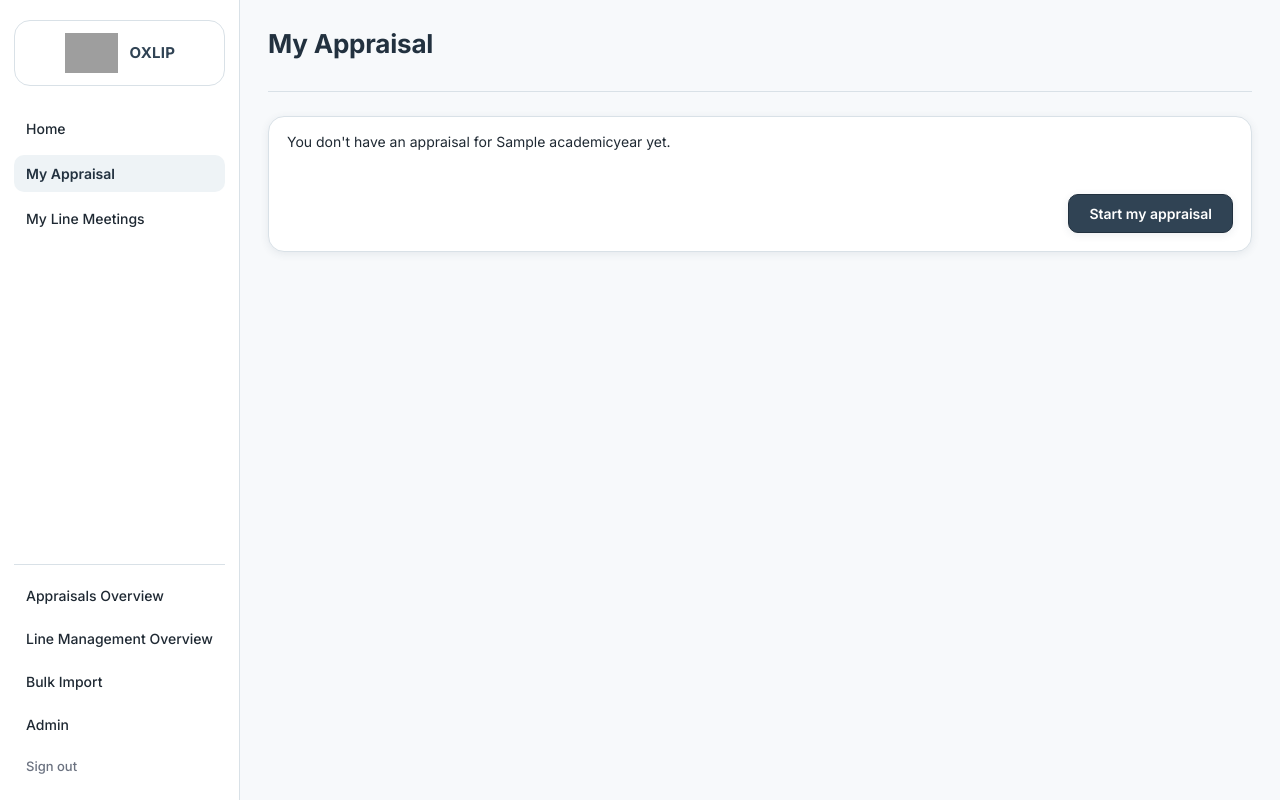
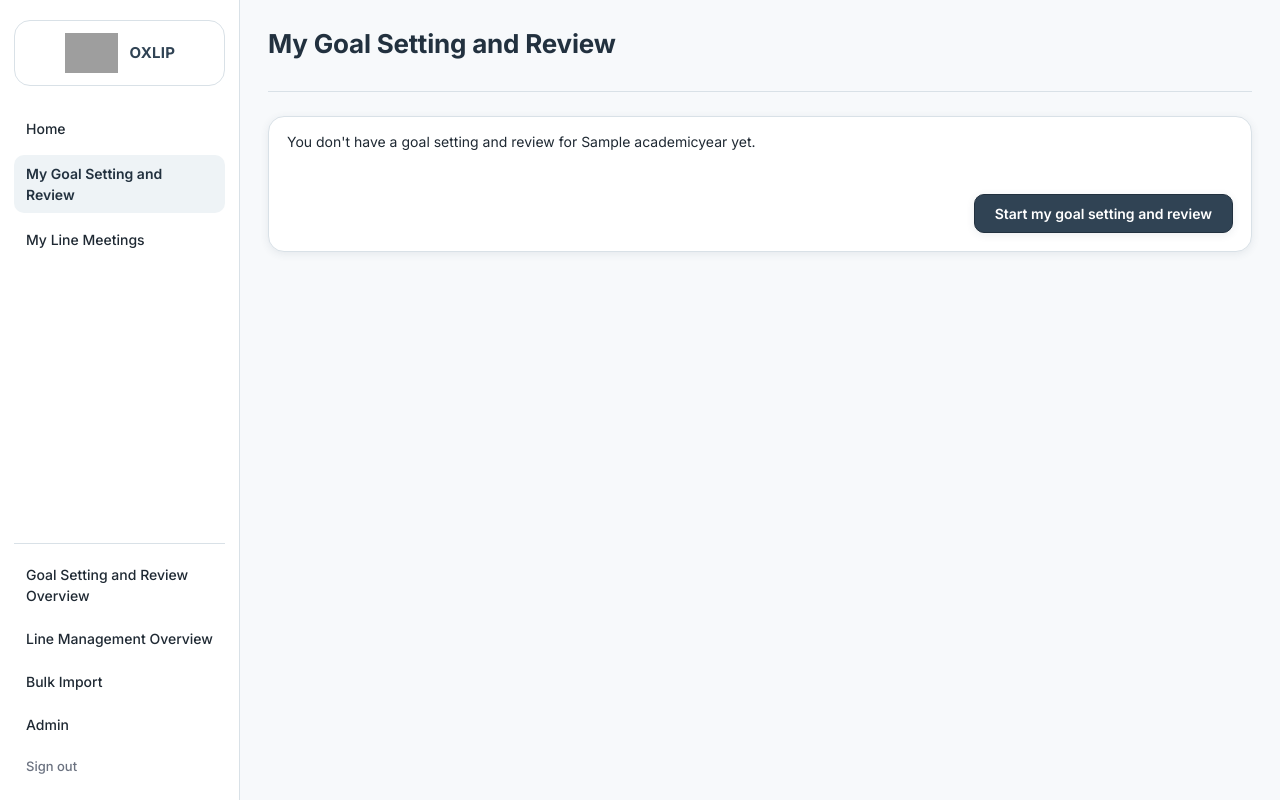
Before and after one commit to philchurch77/lmpm, a Django app: page /appraisals/ in a window 1280 px wide. Run offline with Django 5.2, Linux system fonts and the light colour scheme; a user stored in the database is signed in; tables that the repository leaves empty hold one stand-in row (values such as "Sample post"); parts of the project's set-up code (start-up, migrations or seed data) failed here and were passed over; grey boxes are pictures that could not be loaded.

Commit message:
appraisal language update

```diff
--- a/appraisals/apps.py
+++ b/appraisals/apps.py
@@ -3,3 +3,5 @@ from django.apps import AppConfig
 
 class AppraisalsConfig(AppConfig):
     name = 'appraisals'
+    # Client-facing label (the code identifier stays "appraisals").
+    verbose_name = "Goal Setting and Review"
--- a/appraisals/models.py
+++ b/appraisals/models.py
@@ -131,6 +131,9 @@ class Appraisal(models.Model):
     updated_at = models.DateTimeField(auto_now=True)
 
     class Meta:
+        # Client-facing labels (the model/table stay "Appraisal").
+        verbose_name = "Goal Setting and Review"
+        verbose_name_plural = "Goal Setting and Reviews"
         ordering = ["-academic_year__start_year"]
         constraints = [
             models.UniqueConstraint(
--- a/appraisals/permissions.py
+++ b/appraisals/permissions.py
@@ -73,5 +73,5 @@ def get_appraisal_or_403(request, pk):
     staff = current_staff_member(request)
     role = appraisal_role(appraisal, staff, request.user)
     if role == ROLE_NONE:
-        raise PermissionDenied("You do not have access to this appraisal.")
+        raise PermissionDenied("You do not have access to this goal setting and review.")
     return appraisal, staff, role
--- a/appraisals/templates/appraisals/_tab_last_year.html
+++ b/appraisals/templates/appraisals/_tab_last_year.html
@@ -21,7 +21,7 @@
 {% else %}
   <div class="reflection-card">
     <div class="reflection-card-body">
-      <p class="descriptor-text">No previous appraisal on record.</p>
+      <p class="descriptor-text">No previous goal setting and review on record.</p>
     </div>
   </div>
 {% endif %}
--- a/appraisals/templates/appraisals/empty_state.html
+++ b/appraisals/templates/appraisals/empty_state.html
@@ -1,16 +1,16 @@
 {% extends "core/base.html" %}
 
-{% block title %}My Appraisal{% endblock %}
+{% block title %}My Goal Setting and Review{% endblock %}
 
 {% block content %}
   <header class="page-header">
-    <h1 class="page-title">My Appraisal</h1>
+    <h1 class="page-title">My Goal Setting and Review</h1>
   </header>
 
   <div class="reflection-card">
     <div class="reflection-card-body">
       {% if no_year %}
-        <p class="descriptor-text">There is no active appraisal cycle yet. Please check back once an academic year has been opened.</p>
+        <p class="descriptor-text">There is no active goal setting and review cycle yet. Please check back once an academic year has been opened.</p>
       {% elif needs_type %}
         <p class="descriptor-text">Before you start, let us know which self-review applies to you.</p>
         <form method="post" action="{% url 'appraisals:start_appraisal' %}">
@@ -20,14 +20,14 @@
             <label><input type="radio" name="staff_type" value="TEACHING" required /> Teaching</label>
             <label><input type="radio" name="staff_type" value="SUPPORT" /> Support</label>
           </fieldset>
-          <div class="actions"><button type="submit">Start my appraisal</button></div>
+          <div class="actions"><button type="submit">Start my goal setting and review</button></div>
         </form>
         <p class="descriptor-text muted">If neither looks right (for example you are a senior leader), please contact an administrator.</p>
       {% else %}
-        <p class="descriptor-text">You don't have an appraisal for {{ year }} yet.</p>
+        <p class="descriptor-text">You don't have a goal setting and review for {{ year }} yet.</p>
         <form method="post" action="{% url 'appraisals:start_appraisal' %}">
           {% csrf_token %}
-          <div class="actions"><button type="submit">Start my appraisal</button></div>
+          <div class="actions"><button type="submit">Start my goal setting and review</button></div>
         </form>
       {% endif %}
     </div>
--- a/appraisals/templates/appraisals/no_staff.html
+++ b/appraisals/templates/appraisals/no_staff.html
@@ -1,10 +1,10 @@
 {% extends "core/base.html" %}
 
-{% block title %}My Appraisal{% endblock %}
+{% block title %}My Goal Setting and Review{% endblock %}
 
 {% block content %}
   <header class="page-header">
-    <h1 class="page-title">My Appraisal</h1>
+    <h1 class="page-title">My Goal Setting and Review</h1>
   </header>
 
   <div class="reflection-card">
--- a/appraisals/tests.py
+++ b/appraisals/tests.py
@@ -951,7 +951,7 @@ class StartAppraisalSelfClassifyTests(TestCase):
         response = self.client.get(reverse("appraisals:my_appraisal"))
         self.assertContains(response, "Teaching")
         self.assertContains(response, "Support")
-        self.assertContains(response, "Start my appraisal")
+        self.assertContains(response, "Start my goal setting and review")
 
     def test_posting_teaching_sets_type_and_seeds_self_review(self):
         response = self.client.post(self.start_url, {"staff_type": "TEACHING"})
--- a/appraisals/views.py
+++ b/appraisals/views.py
@@ -119,7 +119,7 @@ def start_appraisal(request):
 
     year = AcademicYear.objects.filter(is_current=True).first()
     if year is None:
-        messages.error(request, "There is no active appraisal cycle yet.")
+        messages.error(request, "There is no active goal setting and review cycle yet.")
         return redirect("appraisals:my_appraisal")
 
     appraisal, created = Appraisal.objects.get_or_create(
--- a/core/templates/core/base.html
+++ b/core/templates/core/base.html
@@ -37,7 +37,7 @@
 
         <nav class="nav" aria-label="Primary">
           <a href="/" {% if request.path == '/' %}aria-current="page"{% endif %}>Home</a>
-          <a href="{% url 'appraisals:my_appraisal' %}" {% if '/appraisals/' in request.path %}aria-current="page"{% endif %}>My Appraisal</a>
+          <a href="{% url 'appraisals:my_appraisal' %}" {% if '/appraisals/' in request.path %}aria-current="page"{% endif %}>My Goal Setting and Review</a>
           <a href="{% url 'line_management:my_meetings' %}" {% if '/line-management/' in request.path and '/line-management/staff/' not in request.path %}aria-current="page"{% endif %}>My Line Meetings</a>
           {% if user_is_coach or user_is_line_manager %}
             <a href="{% url 'team:my_team' %}" {% if '/team/' in request.path or '/line-management/staff/' in request.path %}aria-current="page"{% endif %}>My Team</a>
@@ -46,7 +46,7 @@
 
         <div class="nav-bottom">
           {% if user.is_superuser %}
-            <a href="{% url 'overview:appraisals' %}" {% if '/overview/appraisals/' in request.path %}aria-current="page"{% endif %}>Appraisals Overview</a>
+            <a href="{% url 'overview:appraisals' %}" {% if '/overview/appraisals/' in request.path %}aria-current="page"{% endif %}>Goal Setting and Review Overview</a>
             <a href="{% url 'overview:line_management' %}" {% if '/overview/line-management/' in request.path %}aria-current="page"{% endif %}>Line Management Overview</a>
             <a href="{% url 'data_import:hub' %}" {% if '/import/' in request.path %}aria-current="page"{% endif %}>Bulk Import</a>
             <a href="/admin/" {% if '/admin/' in request.path %}aria-current="page"{% endif %}>Admin</a>
--- a/core/templates/core/home.html
+++ b/core/templates/core/home.html
@@ -19,7 +19,7 @@
     <ul class="cta-list">
       <li class="cta-card">
         <a class="cta-link" href="{% url 'appraisals:my_appraisal' %}">
-          <span class="cta-title">My Appraisal</span>
+          <span class="cta-title">My Goal Setting and Review</span>
           <span class="cta-desc">Complete your self-review and goals for this year.</span>
         </a>
       </li>
@@ -33,7 +33,7 @@
         <li class="cta-card">
           <a class="cta-link" href="{% url 'team:my_team' %}">
             <span class="cta-title">My Team</span>
-            <span class="cta-desc">Open appraisals and meetings for the people you manage.</span>
+            <span class="cta-desc">Open goal-setting reviews and meetings for the people you manage.</span>
           </a>
         </li>
       {% endif %}
--- a/team/templates/team/my_team.html
+++ b/team/templates/team/my_team.html
@@ -15,7 +15,7 @@
           <th>Staff member</th>
           <th>Department</th>
           <th>Your role</th>
-          <th>Appraisal</th>
+          <th>Goal Setting and Review</th>
           <th>Line meetings</th>
           <th>Actions</th>
         </tr>
```
Also changed, not shown: appraisals/templates/appraisals/detail.html (+4 -4 lines), overview/templates/overview/appraisals.html (+4 -4 lines), appraisals/migrations/0009_alter_appraisal_options.py (added).
